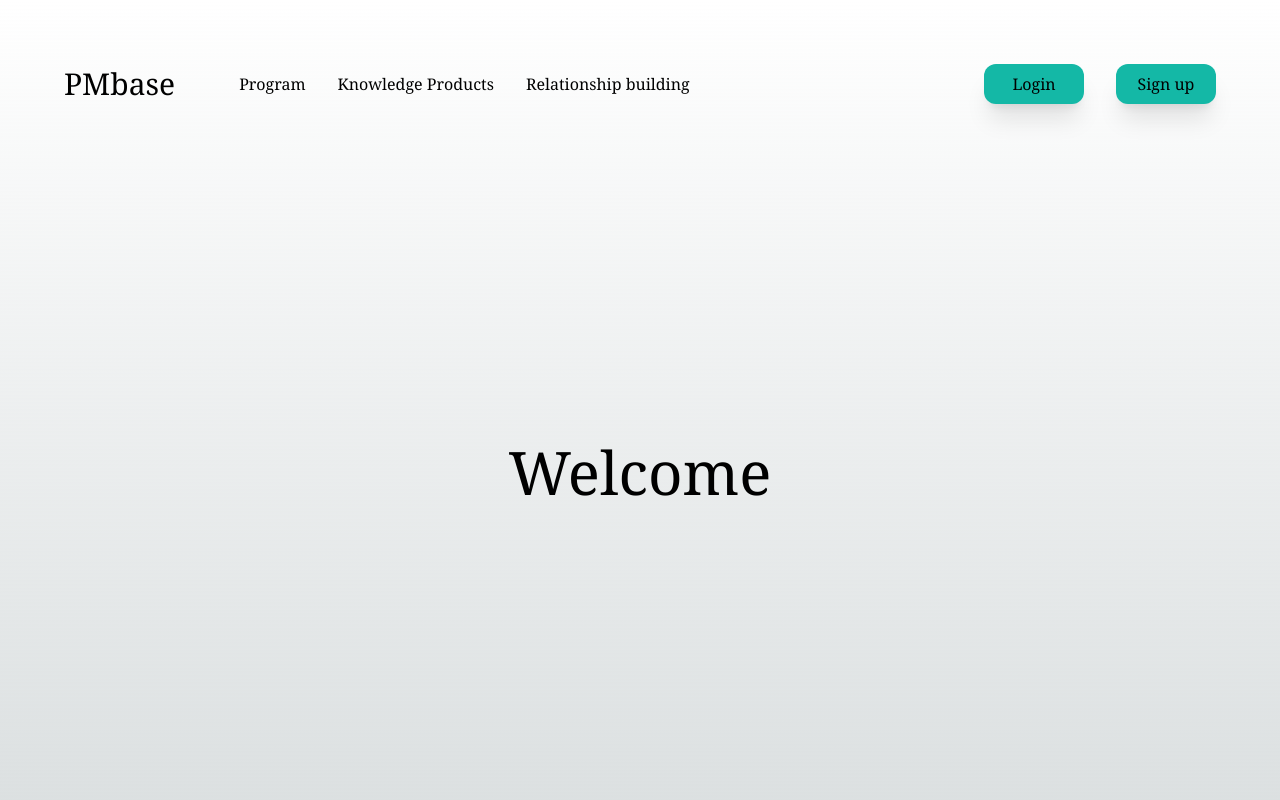
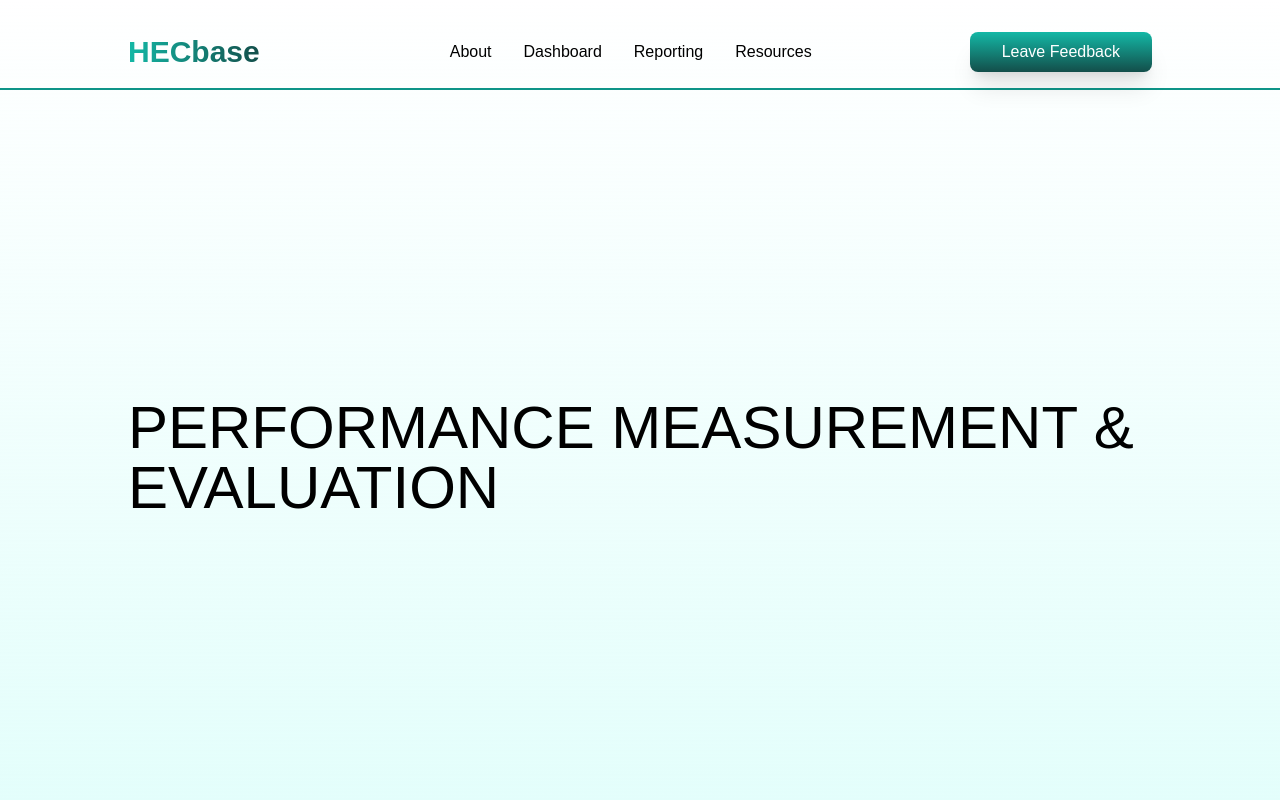
Before and after one commit to rosennabs/surveysalud, a Next.js app: page / in a window 1280 px wide. Shown: the top 800 px of the page. Built offline with nearby package versions, Linux system fonts and the light colour scheme.

Commit message:
Style header

```diff
--- a/src/app/globals.css
+++ b/src/app/globals.css
@@ -1,10 +1,12 @@
 @tailwind base;
 @tailwind components;
 @tailwind utilities;
+@import url('https://fonts.googleapis.com/css2?family=Montserrat:wght@100;200;300;400;500;600;700;800;900&display=swap');
+
 
 :root {
   --foreground-rgb: 0, 0, 0;
-  --background-end-rgb: 214, 219, 220;
+  --background-end-rgb: 225, 254, 251;
   --background-start-rgb: 255, 255, 255;
 }
 
@@ -12,7 +14,7 @@
   :root {
     --foreground-rgb: 255, 255, 255;
     --background-start-rgb: 0, 0, 0;
-    --background-end-rgb: 0, 0, 0;
+    --background-end-rgb: 245, 245, 245;
   }
 }
 
@@ -31,3 +33,24 @@ body {
     text-wrap: balance;
   }
 }
+
+/* Custom Montserrat font classes */
+.montserrat-light {
+  @apply font-montserrat font-light;
+}
+
+.montserrat-regular {
+  @apply font-montserrat font-normal;
+}
+
+.montserrat-medium {
+  @apply font-montserrat font-medium;
+}
+
+.montserrat-semibold {
+  @apply font-montserrat font-semibold;
+}
+
+.montserrat-bold {
+  @apply font-montserrat font-bold;
+}
--- a/src/app/layout.tsx
+++ b/src/app/layout.tsx
@@ -26,19 +26,20 @@ export default function RootLayout({
   return (
     <html lang="en">
 
-      <body className="flex flex-col h-screen justify-between font-serif m-16">
+      <body className="flex flex-col h-screen justify-between montserrat-light my-8">
 
         <FormProvider>
         <AuthProvider>
 
-          <Header />
+            <Header />
+            <div className="border-b-2 border-teal-600"></div>
 
-          <main className="flex-grow">
+          <main className="flex-grow mx-32">
             {children}
           </main>
 
           <footer className="w-full py-4 text-center">
-            <p className="text-sm my-10">© 2024 PMBASE. All rights reserved.</p>
+            <p className="text-sm my-10">© 2024 HECBASE. All rights reserved.</p>
             </footer>
 
           </AuthProvider>
--- a/src/app/page.tsx
+++ b/src/app/page.tsx
@@ -11,7 +11,7 @@ export default function Home() {
   return (
     <div className="flex flex-col items-center justify-center h-screen">
 
-       <h1 className="text-6xl text-black pb-16">Welcome </h1>
+       <h1 className="text-6xl text-black pb-16">PERFORMANCE MEASUREMENT & EVALUATION </h1>
 
       </div>
 
--- a/src/components/Header.tsx
+++ b/src/components/Header.tsx
@@ -5,8 +5,8 @@ import React, { useEffect, useState } from 'react';
 import { useRouter } from 'next/navigation';
 import { useAuth } from '../contexts/AuthContext';
 
-const baseButtonClassName = "bg-gray-300 rounded-xl shadow-xl w-[100px] h-10 bg-teal-500 hover:text-white";
-const activeButtonClassName = "rounded-xl shadow-xl w-[100px] h-10 border-2 border-teal-500";
+const baseButtonClassName = "bg-gradient-to-b from-primary-start to-primary-end rounded-lg shadow-xl min-w-[100px] h-10 text-white hover:text-gray-600 px-8";
+const activeButtonClassName = "rounded-lg shadow-xl min-w-[100px] h-10 border-2 border-teal-500 px-8";
 
 const activeNavClassName = "underline underline-offset-8 text-teal-600 font-bold mr-8";
 
@@ -40,37 +40,70 @@ export default function Header() {
 
   return (
 
-          <header className="z-10 w-full flex items-center justify-between text-m lg:flex">
+    <header className="z-10 flex items-center justify-between text-m lg:flex pb-4 mx-32">
 
-            <div className="flex items-center w-90">
+
               <Link href='/'>
-                <div onClick={()=> setActiveNav(null)} className="text-3xl mr-16">
-                  PMbase
+          <div onClick={() => setActiveNav(null)} className="text-3xl mr-16 bg-gradient-to-r from-primary-start to-primary-end bg-clip-text text-transparent montserrat-semibold">
+                  HECbase
                 </div>
-              </Link>
+      </Link>
 
-              <Link href='/program'>
+      <div className="flex items-center w-90">
+        <Link href='/about'>
+          <div onClick={() => handleNavClick('about')} className={activeNav === 'about' ? activeNavClassName : 'mr-8'}>
+            About
+          </div>
+        </Link>
+
+        <Link href='/dashboard'>
+          <div onClick={() => handleNavClick('dashboard')} className={activeNav === 'dashboard' ? activeNavClassName : 'mr-8'}>
+            Dashboard
+          </div>
+        </Link>
+
+        <Link href='/reporting'>
+          <div onClick={() => handleNavClick('reporting')} className={activeNav === 'reporting' ? activeNavClassName : 'mr-8'}>
+            Reporting
+          </div>
+        </Link>
+
+        <Link href='/resources'>
+          <div onClick={() => handleNavClick('resources')} className={activeNav === 'resources' ? activeNavClassName : 'mr-8'}>
+            Resources
+          </div>
+        </Link>
+
+
+              {/* <Link href='/program'>
           <div onClick={() => handleNavClick('program')} className={activeNav === 'program' ? activeNavClassName : 'mr-8'}>
                   Program
                 </div>
-              </Link>
+              </Link> */}
 
-              <Link href='/knowledge_products'>
+              {/* <Link href='/knowledge_products'>
           <div onClick={() => handleNavClick('kp')} className={activeNav === 'kp' ? activeNavClassName : 'mr-8'}>
                   Knowledge Products
                 </div>
-              </Link>
+              </Link> */}
 
-              <Link href='/relationships'>
+              {/* <Link href='/relationships'>
           <div onClick={() => handleNavClick('relationship')} className={activeNav === 'relationship' ? activeNavClassName : 'mr-8'}>
                   Relationship building
                 </div>
-              </Link>
+              </Link> */}
+      </div>
+
+      <div className=''>
+        <Link href='/feedback'>
+          <button onClick={() => handleButtonClick('feedback')} className={activeButton === 'feedback' ? activeButtonClassName : baseButtonClassName}>
+            Leave Feedback
+          </button>
+        </Link>
       </div>
 
 
-
-      <div className="flex items-center space-x-8">
+      {/* <div className="flex items-center space-x-8">
 
         {isAuthenticated ? (
           <>
@@ -96,7 +129,7 @@ export default function Header() {
             </Link>
             </>
         )}
-            </div>
+            </div> */}
 
 
           </header>
--- a/tailwind.config.ts
+++ b/tailwind.config.ts
@@ -12,7 +12,22 @@ const config: Config = {
         "gradient-radial": "radial-gradient(var(--tw-gradient-stops))",
         "gradient-conic":
           "conic-gradient(from 180deg at 50% 50%, var(--tw-gradient-stops))",
+        'gradient-to-r': 'linear-gradient(to right, var(--tw-gradient-stops))',
+        'gradient-to-l': 'linear-gradient(to left, var(--tw-gradient-stops))',
+        'gradient-to-t': 'linear-gradient(to top, var(--tw-gradient-stops))',
+        'gradient-to-b': 'linear-gradient(to bottom, var(--tw-gradient-stops))',
       },
+      colors: {
+        'off-white': '#F5F5F5',
+        'light-grey': '#D5D5D5'
+      },
+      gradientColorStops: theme => ({
+        'primary-start': '#14b8a6',
+        'primary-end': '#134e4a',
+      }),
+      fontFamily: {
+        'montserrat': ['Montserrat', 'sans-serif'],
+      }
     },
   },
   plugins: [],
```
Also changed, not shown: public/background.jpg (added).
